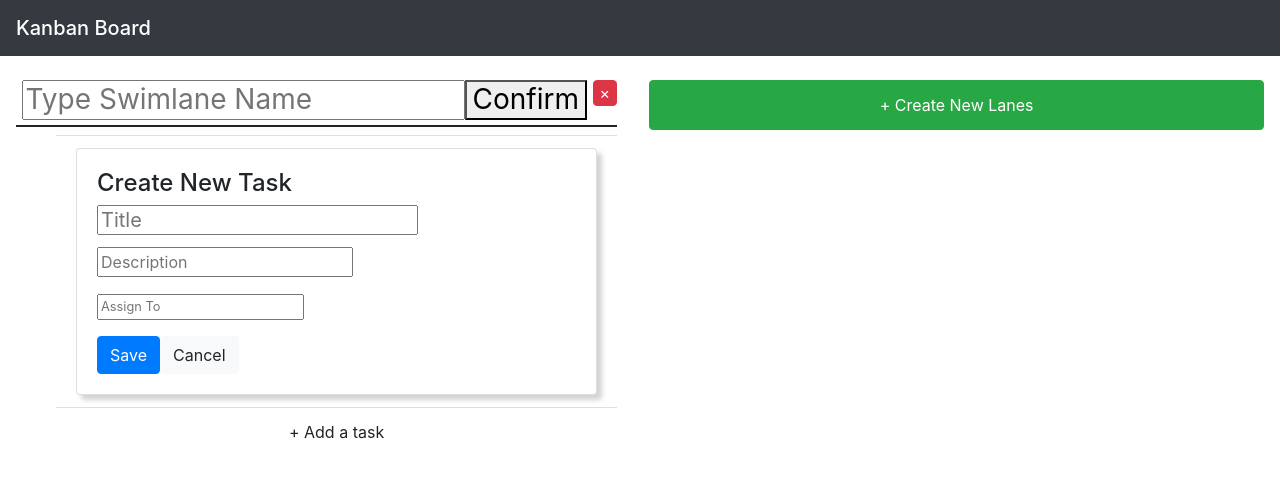
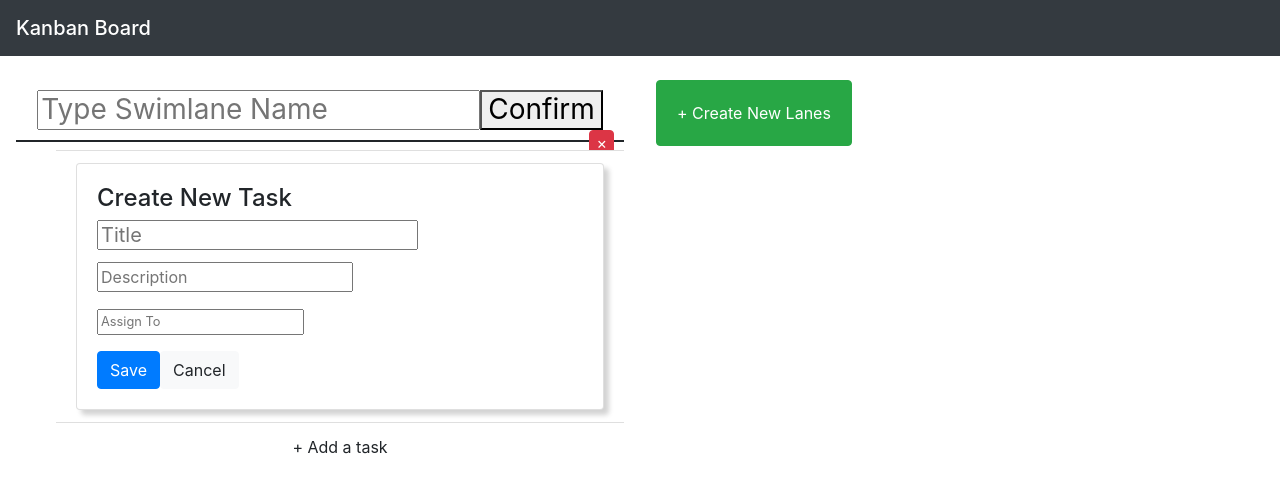
Before and after one commit to leoltl/kanban-board, a React (Create React App) app: page / in a window 1280 px wide. Both pictures are taken after a click on the element "+ Add a task". Shown: the top 492 px of the page. Built offline with nearby package versions, Linux system fonts and the light colour scheme.

Commit message:
added drag and drop function for task cards, also added Hover state function with render props pattern

```diff
--- a/src/components/Board/BoardContainer.js
+++ b/src/components/Board/BoardContainer.js
@@ -15,9 +15,12 @@ class BoardContainer extends React.Component {
     todos = JSON.parse(todos);
     let swimlanes = window.localStorage.getItem("swimlanes");
     swimlanes = JSON.parse(swimlanes);
-    if (swimlanes === null) {
+    if (swimlanes === null || swimlanes.length === 0) {
       this.updateLocalStorage([{ swimlaneId: 0, title: "" }], "swimlanes");
-      this.setState({ swimlanes: [{ swimlaneId: 0, title: "" }] });
+      this.setState({
+        todos: todos,
+        swimlanes: [{ swimlaneId: 0, title: "" }]
+      });
     } else {
       this.setState({ todos: todos, swimlanes: swimlanes });
     }
@@ -80,9 +83,7 @@ class BoardContainer extends React.Component {
 
   createSwimlane = () => {
     if (this.state.swimlanes) {
-      let statusMaxId = this.state.swimlanes
-        .map(swimlane => swimlane.swimlaneId)
-        .reduce((max, cur) => Math.max(max, cur));
+      let statusMaxId = this.findMaxSwimlaneStatusId();
       const newSwimlane = { swimlaneId: statusMaxId + 1, title: "" };
       const newSwimlanes = [...this.state.swimlanes, newSwimlane];
       this.setState({ swimlanes: newSwimlanes });
@@ -108,13 +109,24 @@ class BoardContainer extends React.Component {
 
   removeSwimlane = id => {
     if (this.state.swimlanes) {
+      let statusMaxId = this.findMaxSwimlaneStatusId();
+      if (id === statusMaxId) {
         let prevSwimlanes = this.state.swimlanes;
         let newSwimlanes = prevSwimlanes.filter(
           swimlane => swimlane.swimlaneId !== id
         );
         this.setState({ swimlanes: newSwimlanes });
         this.updateLocalStorage(newSwimlanes, "swimlanes");
+      } else {
+        console.error("You can only delete the latest Swimlane");
       }
+    }
+  };
+
+  findMaxSwimlaneStatusId = () => {
+    return this.state.swimlanes
+      .map(swimlane => swimlane.swimlaneId)
+      .reduce((max, cur) => Math.max(max, cur));
   };
 }
 
--- a/src/components/Board/BoardView.js
+++ b/src/components/Board/BoardView.js
@@ -11,7 +11,7 @@ class BoardView extends React.Component {
     return (
       <React.Fragment>
         <button
-          className="btn btn-success SwimLane"
+          className="btn btn-success create-button"
           onClick={this.props.createSwimlane}
         >
           + Create New Lanes
@@ -39,12 +39,14 @@ class BoardView extends React.Component {
     });
     lanes.push(
       <React.Fragment>
-        <button
-          className="btn btn-success SwimLane"
-          onClick={this.props.createSwimlane}
-        >
-          + Create New Lanes
-        </button>
+        <div className="SwimLane">
+          <button
+            className="btn btn-success create-button"
+            onClick={this.props.createSwimlane}
+          >
+            + Create New Lanes
+          </button>
+        </div>
       </React.Fragment>
     );
     return lanes;
--- /dev/null
+++ b/src/components/Hover/Hover.js
@@ -0,0 +1,17 @@
+import React from "react";
+
+class Hover extends React.Component {
+  state = { hovering: false };
+  mouseOver = () => this.setState({ hovering: true });
+  mouseOut = () => this.setState({ hovering: false });
+
+  render() {
+    return (
+      <div onMouseOver={this.mouseOver} onMouseOut={this.mouseOut}>
+        {this.props.render(this.state.hovering)}
+      </div>
+    );
+  }
+}
+
+export default Hover;
--- a/src/components/SwimLane/SwimLane.css
+++ b/src/components/SwimLane/SwimLane.css
@@ -1,12 +1,20 @@
 .SwimLane {
-  margin: 0 1em;
+  margin: 0em 1em;
+  align-self: flex-start;
   width: 100%;
-  align-self: center;
-  height: 50px;
+  min-height: 500px;
+  height: 100%;
 }
 
 h3 {
   text-align: center;
   border-bottom: 2px solid;
   padding-bottom: 5px;
+  padding: 10px;
+  width: 100%;
 }
+
+.create-button {
+  max-width: 250px;
+  padding: 20px;
+}
--- a/src/components/SwimLane/SwimLane.js
+++ b/src/components/SwimLane/SwimLane.js
@@ -5,14 +5,23 @@ import "./SwimLane.css";
 class SwimLane extends React.Component {
   render() {
     return (
-      <div className="SwimLane" key={this.props.swimlaneId}>
-        <button
-          className="btn btn-danger btn-small"
-          onClick={() => this.props.handleDeleteSwimlane(this.props.swimlaneId)}
-        >
-          &times;
-        </button>
-        <h3>{this.emptyTitle(this.props.title)}</h3>
+      <div
+        className="SwimLane"
+        key={this.props.swimlaneId}
+        onDragOver={e => this.props.onDragOver(e)}
+        onDrop={e => this.props.onDrop(e)}
+      >
+        <h3>
+          {this.emptyTitle(this.props.title)}
+          <button
+            className="btn btn-danger btn-small"
+            onClick={() =>
+              this.props.handleDeleteSwimlane(this.props.swimlaneId)
+            }
+          >
+            &times;
+          </button>
+        </h3>
 
         <ul className="list-group-flush">
           {this.returnTasksli(this.props.todos)}
--- a/src/components/SwimLane/SwimLaneContainer.js
+++ b/src/components/SwimLane/SwimLaneContainer.js
@@ -20,10 +20,24 @@ class SwimLaneContainer extends React.Component {
           handleInput={this.handleInput}
           handleSubmit={this.handleSubmit}
           handleDeleteSwimlane={this.handleDeleteSwimlane}
+          onDragOver={this.onDragOver}
+          onDrop={this.onDrop}
         />
       </React.Fragment>
     );
   }
+
+  onDrop = e => {
+    let id = e.dataTransfer.getData("taskId");
+    let taskToUpdate = this.props.todos.find(task => task.id === parseInt(id));
+    taskToUpdate.status = this.props.swimlaneId;
+    this.props.updateTask(taskToUpdate);
+  };
+
+  onDragOver = e => {
+    e.preventDefault();
+    console.log("dragged Over");
+  };
 
   filterTasks = tasks => {
     if (tasks) {
--- a/src/components/TaskCard/TaskCard.css
+++ b/src/components/TaskCard/TaskCard.css
@@ -2,6 +2,14 @@
   box-shadow: 5px 5px 5px lightgray;
   cursor: pointer;
   width: 100%;
+}
+
+.swimlanes {
+  width: 100%;
+}
+
+.d-flex {
+  align-content: space-around;
 }
 
 .add-card {
--- a/src/components/TaskCard/TaskCard.js
+++ b/src/components/TaskCard/TaskCard.js
@@ -8,14 +8,19 @@ class TaskCard extends React.Component {
 
   renderTaskHelper = task => {
     if (task.title || task.description || task.assignedTo) {
-      return this.validTask(task);
+      return this.validTask(task, this.props.hovering);
     } else {
       return this.emptyTask();
     }
   };
 
-  validTask = task => (
-    <div className="card">
+  validTask = (task, hovering) => {
+    return (
+      <div
+        className={hovering ? "card bg-warning" : "card"}
+        draggable
+        onDragStart={e => this.props.onDragStart(e)}
+      >
         <div className="card-body">
           <button
             className="btn btn-danger btn-small"
@@ -31,6 +36,7 @@ class TaskCard extends React.Component {
         </div>
       </div>
     );
+  };
 
   emptyTask = () => (
     <div className="card">
--- a/src/components/TaskCard/TaskCardContainer.js
+++ b/src/components/TaskCard/TaskCardContainer.js
@@ -1,5 +1,6 @@
 import React from "react";
 import TaskCard from "./TaskCard";
+import Hover from "../Hover/Hover";
 
 class TaskCardContainer extends React.Component {
   constructor(props) {
@@ -9,14 +10,26 @@ class TaskCardContainer extends React.Component {
 
   render() {
     return (
-      <TaskCard
-        task={this.props.task}
-        handleInput={this.onInputChange}
-        handleSaveTask={this.saveTask}
-        handleRemoveTask={this.removeTask}
+      <Hover
+        render={hovering => (
+          <TaskCard
+            task={this.props.task}
+            handleInput={this.onInputChange}
+            handleSaveTask={this.saveTask}
+            handleRemoveTask={this.removeTask}
+            hovering={hovering}
+            onDragStart={this.onDragStart}
+          />
+        )}
       />
     );
   }
+
+  onDragStart = e => {
+    e.dataTransfer.setData("taskId", this.props.task.id);
+    console.log(this.props.task);
+  };
+
   saveTask = () => {
     this.props.updateTask(this.state);
   };
```
Lines whose indentation alone changed are shown as unchanged.
